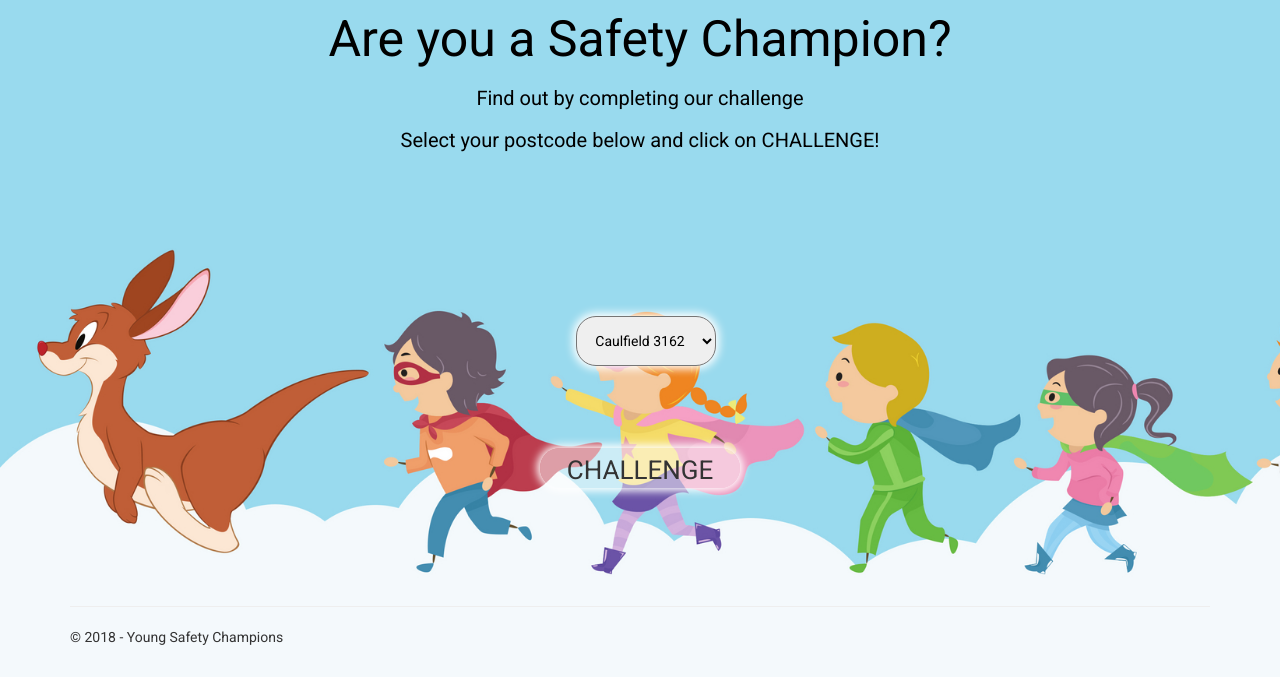
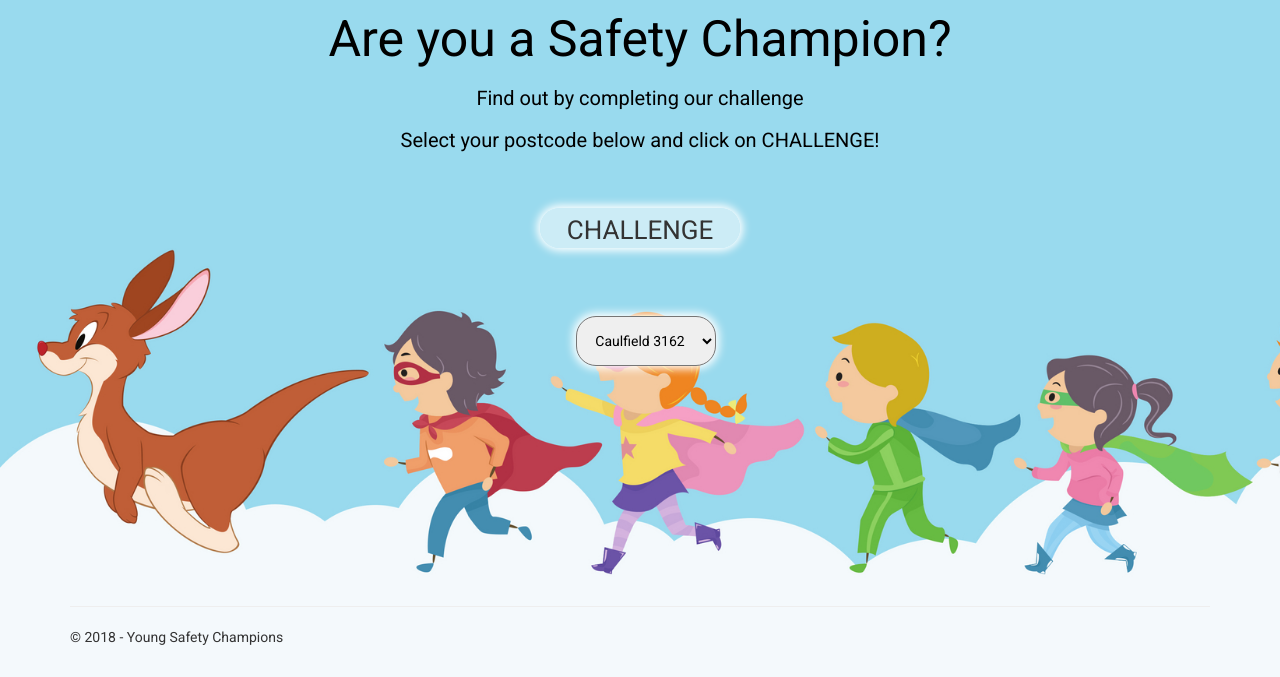
Before and after one commit to Xiao00c/iteration2, an ASP.NET MVC app: page / in a window 1280 px wide. Shown: the part 164-841 px from the top of the page. Run offline with ASP.NET Core 8 and stand-ins for ASP.NET MVC 5, Linux system fonts and the light colour scheme; the project's own start-up code is not run; a stand-in starts its controllers and pages; some libraries are stand-ins or nearby versions.

Commit message:
change challenge btn position in index.cshtml

```diff
--- a/iteration2/Content/customCSS/index.css
+++ b/iteration2/Content/customCSS/index.css
@@ -34,7 +34,7 @@ body {
     height: 40px;
     width: 200px;
     position: absolute;
-    top: 80%;
+    top: 50%;
     left: 50%;
     transform: translateX(-50%) translateY(-70%);
     background: rgba(255,255,255,0.5);
```
